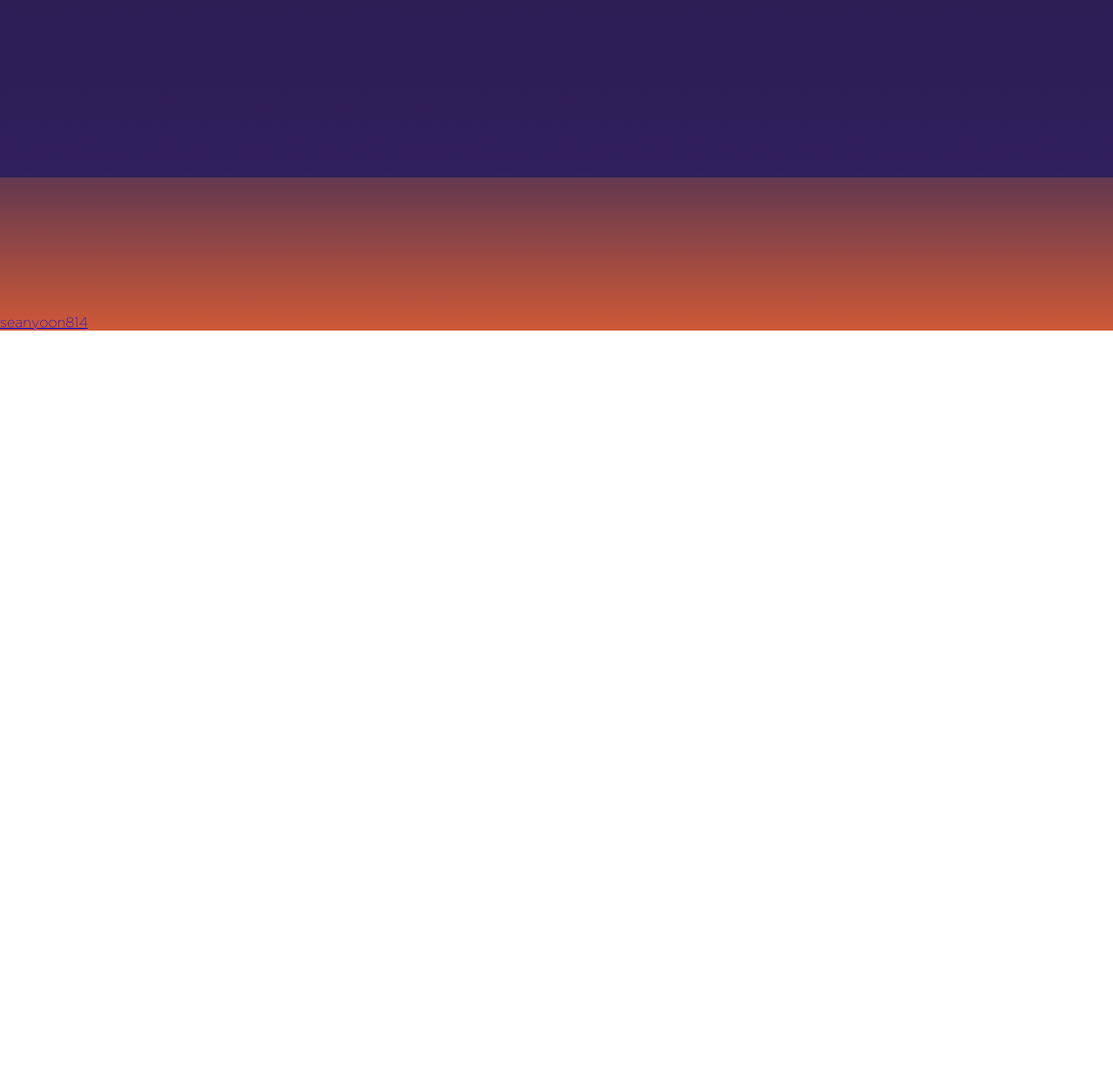
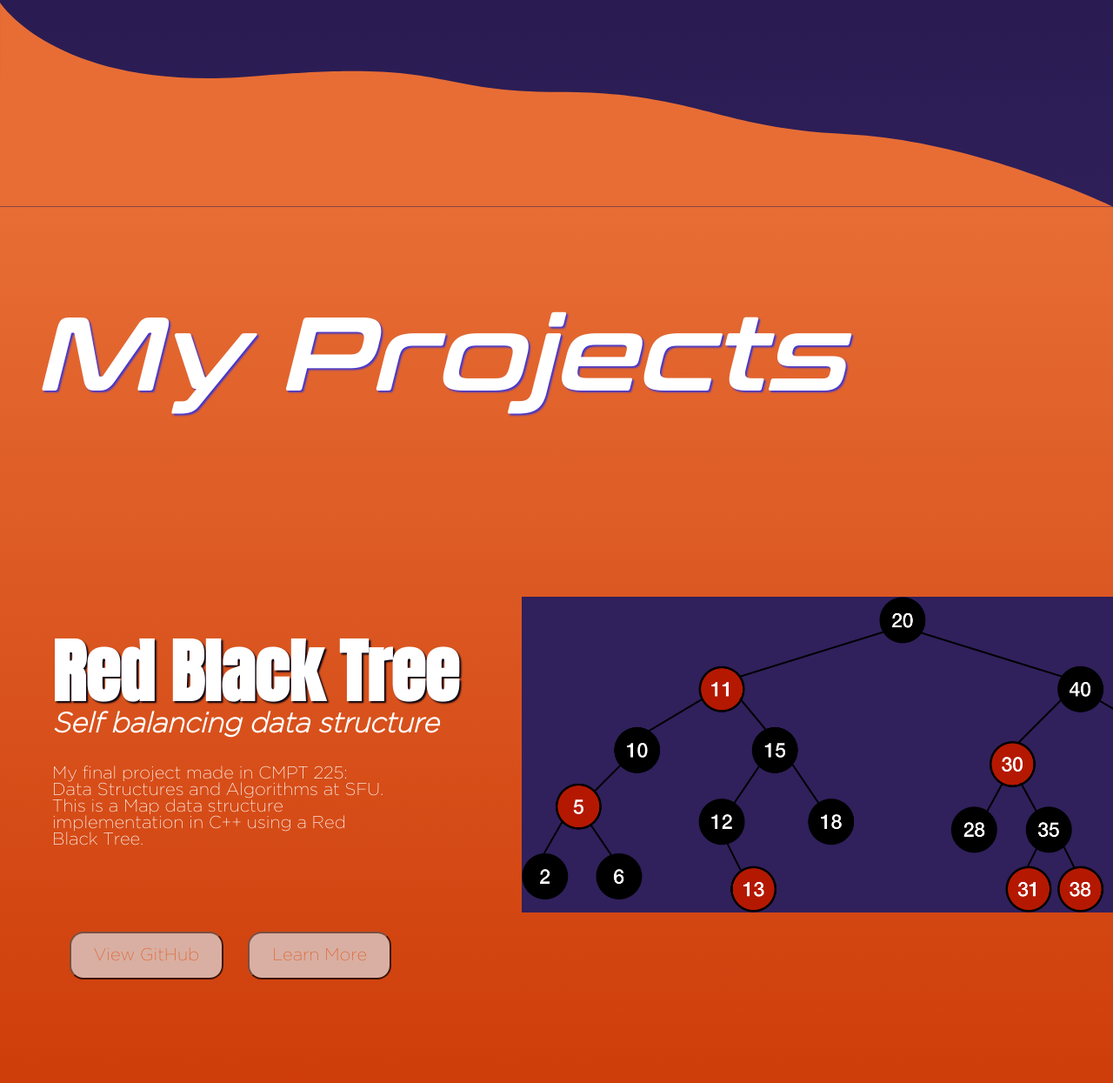
Before and after one commit to seanyoon814/seanyoon814.github.io, a plain HTML site: page index.html in a window 1280 px wide. Shown: the part 1275-2520 px from the top of the page at 87% size. Before the commit the page ends 1655 px from the top, so only its background shows below. Drawn offline with Linux system fonts and the light colour scheme.

Commit message:
general layout for project section (resolution scuffed, titles scuffed)

```diff
--- a/index.html
+++ b/index.html
@@ -71,36 +71,31 @@
             <h3 class = "py_text">Python</h3>
             <h3 class = "java_text">Java</h3>
         </div>
-        <!-- <svg viewBox="0 0 1745.35 319.81" class = "path1">
+        <svg viewBox="0 0 1745.35 319.81" class = "path1">
             <path d="M0,0S91.56,142.46,401.61,115.18s265.64,25,476,25S1124.64,197,1327,206.13s418.35,113.68,418.35,113.68H0Z"></path>
 
-        </svg> -->
+        </svg>
     <!-- Projects -->
     </section>
-    <!-- <section class="my_projects" id="projects">
-        <h2 class="section__title projects_title">My Projects</h2>
+    <section class="my_projects" id="projects">
+        <h2 class="section__title projects_title"><i>My Projects</i></h2>
+        <div class = "section_rbt">
+            <h2 class = "rbt_title">Red Black Tree</h3>
+            <h3 class = "rbt_subtitle"><i>Self balancing data structure</i></h3>
+            <p class = "rbt_paragraph">
+                My final project made in CMPT 225: Data Structures and Algorithms at SFU. This
+                is a Map data structure implementation in C++ using a Red Black Tree.
+            </p>
+            <button>View GitHub</button>
+            <button>Learn More</button>
+
+            <img alt="rbt" src="Images/rbtree.png" class = "rbt_photo">
+        </div>
         <div class="section_league_bot">
             <p class = "section__paragraph">League of Legends Discord bot made using Python.</p>
-            <p class = "section__paragraph">League of Legends Discord bot made using Python.</p>
-            <p class = "section__paragraph">League of Legends Discord bot made using Python.</p>
-
-            <p class = "section__paragraph">League of Legends Discord bot made using Python.</p>
-            <p class = "section__paragraph">League of Legends Discord bot made using Python.</p>
-            <p class = "section__paragraph">League of Legends Discord bot made using Python.</p>
-            <p class = "section__paragraph">League of Legends Discord bot made using Python.</p>
-            <p class = "section__paragraph">League of Legends Discord bot made using Python.</p>
-
-            <p class = "section__paragraph">League of Legends Discord bot made using Python.</p>
-            <p class = "section__paragraph">League of Legends Discord bot made using Python.</p>
-            <p class = "section__paragraph">League of Legends Discord bot made using Python.</p>
-            <p class = "section__paragraph">League of Legends Discord bot made using Python.</p>
-            <p class = "section__paragraph">League of Legends Discord bot made using Python.</p>
-
-            <p class = "section__paragraph">League of Legends Discord bot made using Python.</p>
-            <p class = "section__paragraph">League of Legends Discord bot made using Python.</p>
         </div>
-    </section> -->
-    <!-- Footer -->
+    </section>
+    <!-- Footer
     <footer>
         <a href="https://google.ca" class="footer_link">seanyoon814</a>
     </footer>
--- a/style.css
+++ b/style.css
@@ -12,12 +12,13 @@ html,body {overflow-x: hidden; width: 100%;}
 }
 @font-face{
     font-family: 'subtitle';
-    src:url(Fonts/Chapaza.ttf)
+    src:url(Fonts/Anton-Regular.ttf)
 }
 @font-face {
     font-family: 'paragraph';
     src:url(Fonts/ufonts.com_gotham-extralight.ttf);
 }
+
 /* .intro img{
     z-index:-1;
     /* display: block;
@@ -50,7 +51,7 @@ html,body {overflow-x: hidden; width: 100%;}
     -webkit-text-fill-color: transparent;
     display:block;
     font-family: 'title';
-    font-size: 10vmin;
+    font-size: 15vmin;
     text-align: center;
     color: white;
     z-index: 0;
@@ -78,15 +79,14 @@ html,body {overflow-x: hidden; width: 100%;}
     color: white;
 }
 .about_me_title{
-    text-shadow: 2px 2px 2px #CE5937;
     margin-top: 60vh;
     margin-left: 5vw;
+    text-shadow: 2px 2px 2px #CE5937;
     display:block;
     font-family: 'paragraph';
     font-size: 8vmin;
-    text-align:left;
     color: white;
-}
+    text-align:left;}
 .cls-1 {
     opacity: 0.78;
     position: relative;
@@ -151,7 +151,7 @@ html,body {overflow-x: hidden; width: 100%;}
     row-gap: 4vh;
     column-gap: 1vw;
     bottom: 65vh;
-    right: 20vw;
+    right: 10vw;
 }
 .linked_in_btn, .linked_in_icon
 {
@@ -295,9 +295,66 @@ html,body {overflow-x: hidden; width: 100%;}
 }
 .my_projects
 {
+    background: linear-gradient(rgb(231, 109, 53) , #c83200);
     position: relative;
-    bottom: 35vh;
-    background-color: rgb(231, 109, 53);
+    display: block;
+    bottom: 30vmin;
+}
+.projects_title{
+    text-shadow: 2px 2px 2px #4137ce;
+    font-family: 'title';
+    font-size: 15vmin;
+    color: white;
+    display: inline-block;
+    margin-left: 5vmin;
+}
+.rbt_title{
+    text-shadow: 2px 2px 2px #000112;
+    font-family: 'subtitle';
+    font-size: 10vmin;
+    color: white;
+    display: inline-block;
+    margin-left: 5vmin;
+    transform: translate(2.5VMIN, 8vmin);
+}
+.rbt_subtitle{
+    font-family: 'paragraph';
+    font-size: 4vmin;
+    color: white;
+    display: block;
+    margin-left: 5vmin;
+    transform: translate(2.5VMIN, -6vmin);
+}
+.rbt_paragraph{
+    font-family: 'paragraph';
+    font-size: 2.5vmin;
+    color: white;
+    margin-bottom: 1vh;
+    width: 30%;
+    margin-left: 5vmin;
+    display: block;
+    transform: translate(2.5VMIN, -6vmin);
+}
+.rbt_photo{
+    background-color: rgb(48, 32, 92);
+    position: relative;
+    display: block;
+    width: 60%;
+    left: 75vmin;
+    bottom: 50vmin;
+}
+.section_rbt button{
+    font-family: 'paragraph';
+    font-size: 2.5vmin;
+    background-color: #dcdde1;
+    color: rgb(231, 109, 53);
+    opacity: .7;
+    position: relative;
+    padding: 2vh 2vw;
+    border-radius: 2vh;
+    left: 10vmin;
+    top: 5vmin;
+    margin-right: 3vmin;
 }
 body{
     background: linear-gradient(#000112 40%, #041b66 80%,#CE5937 );
@@ -339,11 +396,14 @@ body{
     }
     .section_lang{
         display:grid;
-        bottom: 30vmin;
+        bottom: 40vmin;
         left: 10vmin;
     }
     .about_me button{
         bottom: 0vh;
         right: 10vmin;
     }
+    .my_projects{
+        bottom: 30vmax;
+    }
 }
```
Also changed, not shown: Fonts/Anton-Regular.ttf (added), Images/rbtree.png (added).
